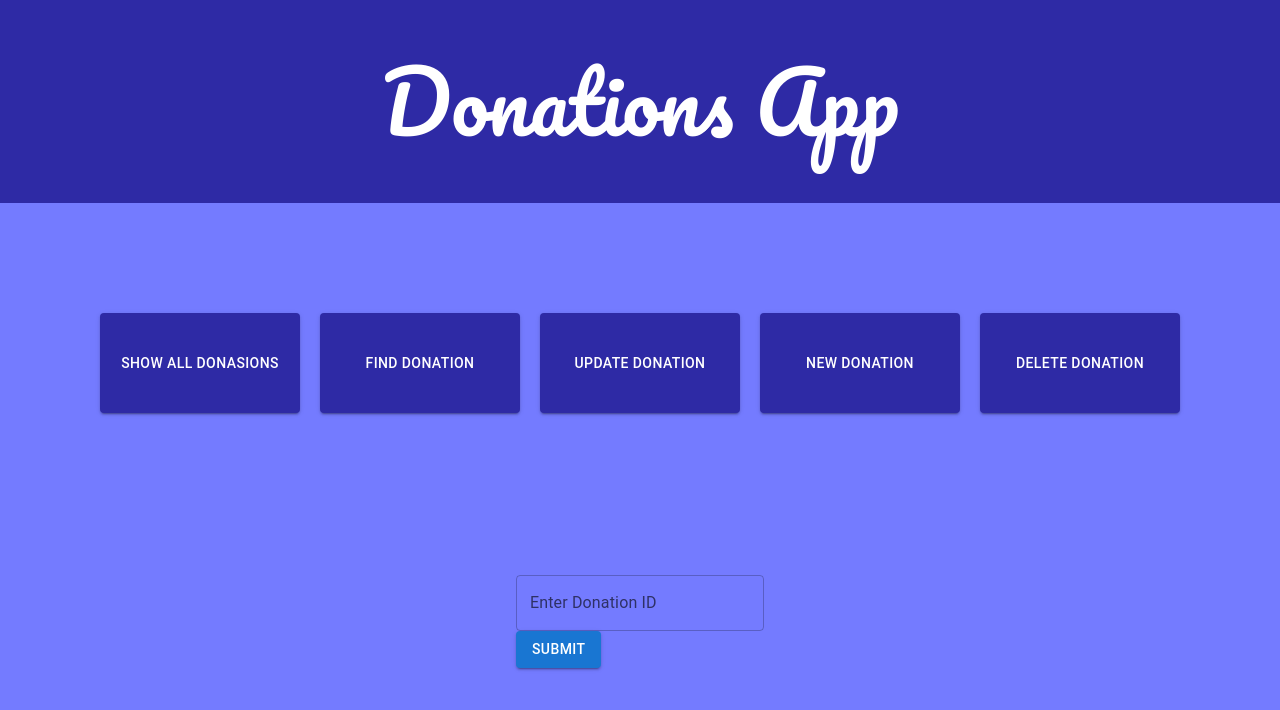
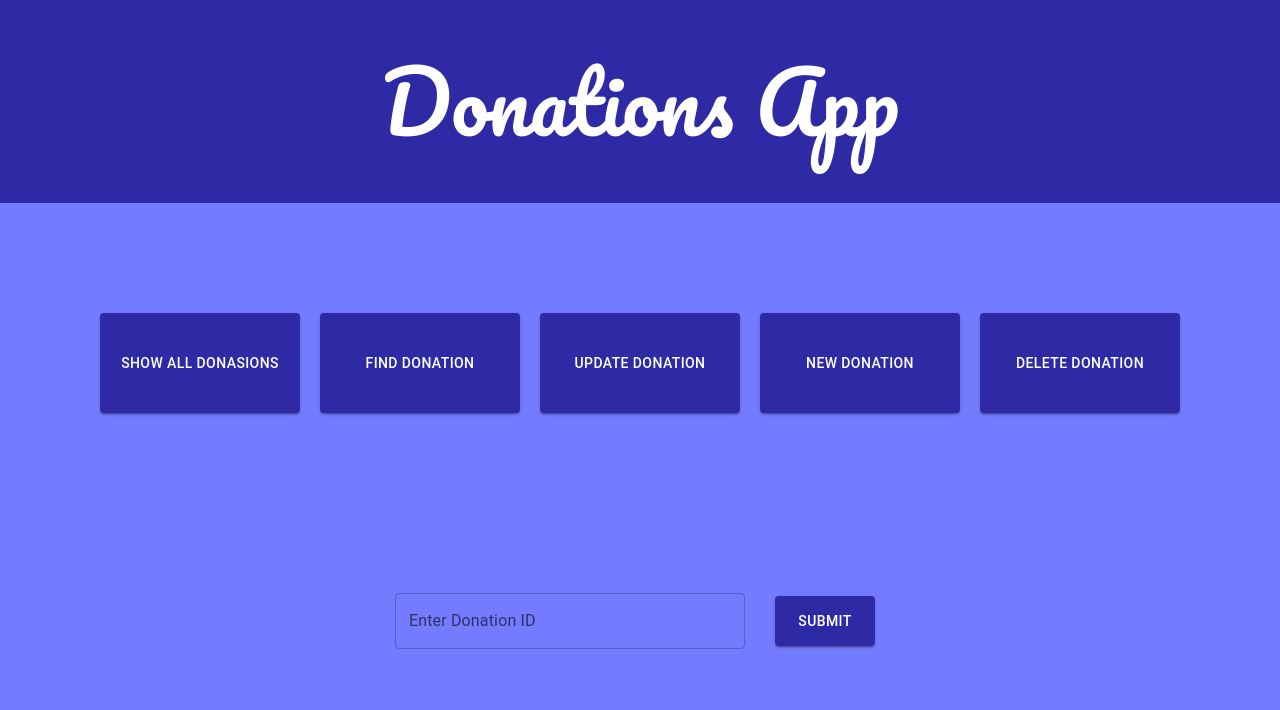
Before and after one commit to eliyasamary/donation-a, a React (Vite) app: page /1 in a window 1280 px wide. Shown: the top 710 px of the page. Built offline with nearby package versions, Linux system fonts and the light colour scheme.

Commit message:
adding style for the specificDonation component

```diff
--- a/src/CSS/style.css
+++ b/src/CSS/style.css
@@ -45,3 +45,23 @@
   padding: 10px;
   /* margin: 10px; */
 }
+
+.input-field {
+  width: 350px;
+  border-radius: 20px !important;
+}
+
+.form-container-row {
+  display: flex;
+  flex-direction: row;
+  gap: 20px;
+  justify-self: center;
+  align-items: center;
+}
+
+.form-btn {
+  width: 100px;
+  height: 50px;
+  margin: 10px !important;
+  background-color: rgb(46, 42, 165) !important;
+}
```
